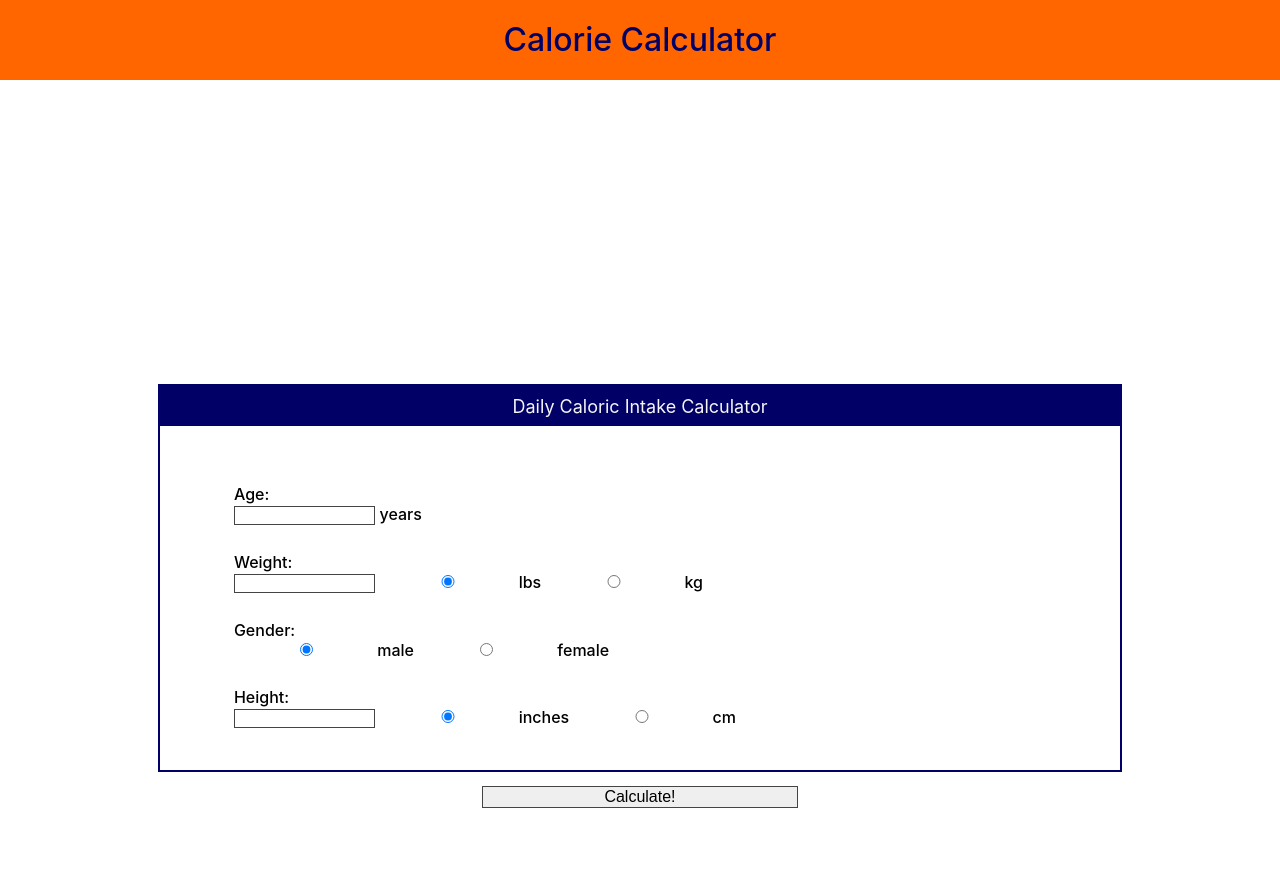
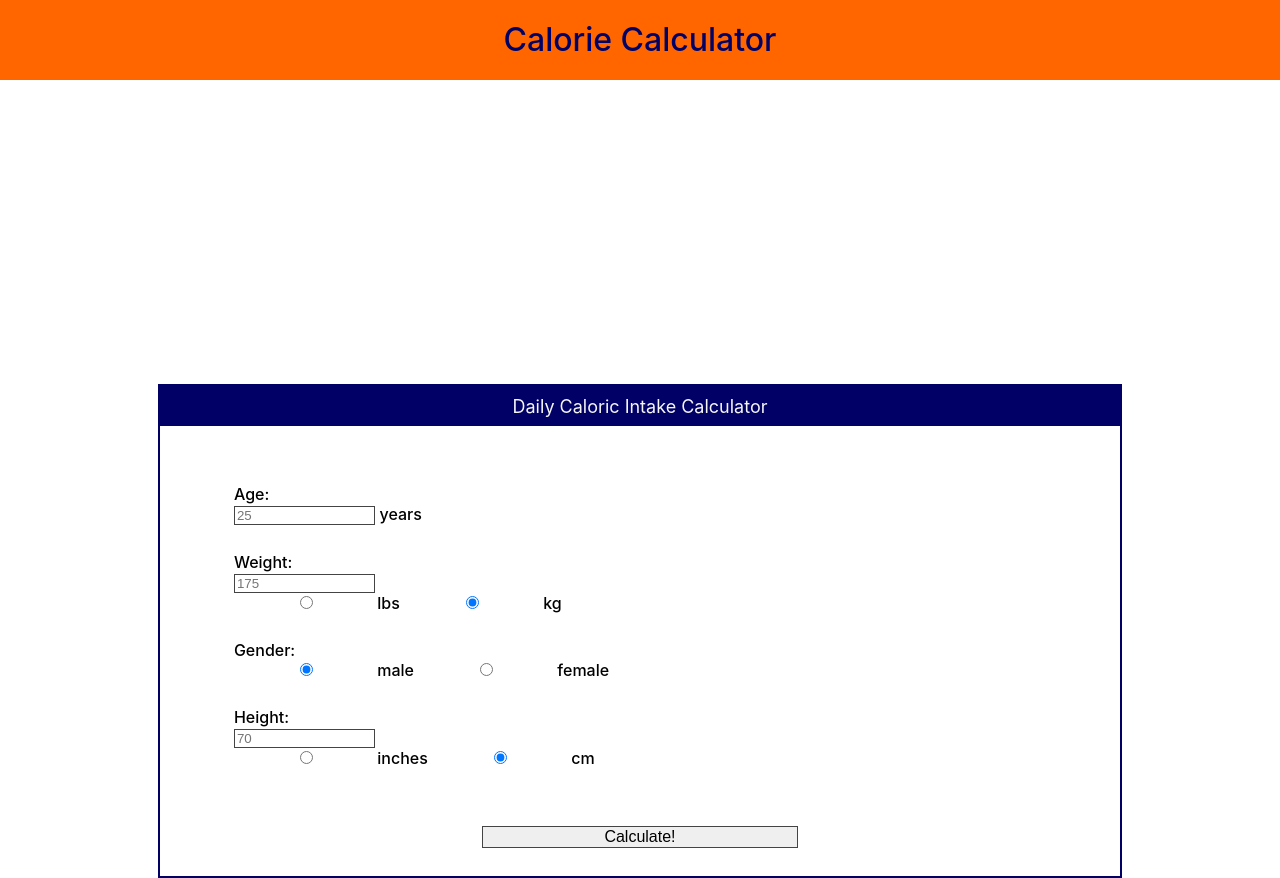
Before and after one commit to Capril1042/CalorieCalculator, a React (Create React App) app in the folder calcalc/: page / in a window 1280 px wide. Before the commit the page ends 836 px from the top, so only its background shows below. Built offline with nearby package versions, Linux system fonts and the light colour scheme.

Commit message:
calculator logic working

```diff
--- a/calcalc/src/components/calculator.js
+++ b/calcalc/src/components/calculator.js
@@ -1,8 +1,75 @@
 import React, { Component } from 'react';
+import Results from './results';
 
 class Calculator extends Component {
+    constructor(props) {
+        super(props);
+        this.state = {
+
+                age: '',
+                weight: '',
+                units: 'kg',
+                gender: 'male',
+                height: '',
+                heightUnits:'cm',
+                newData: false
+
+        };
+
+        this.handleSubmit = this.handleSubmit.bind(this);
+        this.setAge = this.setAge.bind(this);
+        this.setWeight = this.setWeight.bind(this);
+        this.setHeight = this.setHeight.bind(this);
+        this.setGender = this.setGender.bind(this);
+        this.setWeightUnits = this.setWeightUnits.bind(this);
+        this.setHeightUnits = this.setHeightUnits.bind(this);
+    }
+
+
+    handleSubmit(e) {
+        e.preventDefault();
+    this.setState({newData: true})
+
+
+  }
+
+    setAge(e) {
+        e.preventDefault();
+        this.setState({age:e.target.value})
+    }
+
+    setWeight(e) {
+        e.preventDefault();
+        this.setState({weight: e.target.value})
+    }
+
+    setHeight(e) {
+        e.preventDefault();
+        this.setState({height: e.target.value})
+    }
+
+    setGender(e){
+
+        this.setState({gender: e.target.value})
+
+    }
+
+    setWeightUnits(e) {
+
+        this.setState({units:e.target.value})
+
+    }
+
+    setHeightUnits(e) {
+
+        this.setState({heightUnits: e.target.value})
+
+    }
+
     render() {
+            console.log(this.state);
         return(
+            <div>
             <div className="calculator-form">
                 <form onSubmit={this.handleSubmit}>
                     <div className="form-header">
@@ -13,33 +80,61 @@ class Calculator extends Component {
                             <label>
                                 Age:
                                 <br></br>
-                                <input type="number" name="age"/> years
+                                <input
+                                type="number"
+                                name="age"
+                                value={this.state.age}
+                                placeholder="25"
+                                onChange={event => this.setAge(event)}/> years
                             </label>
                         </div>
                         <div className="form-group">
                             <label>
                                 Weight:
                                 <br></br>
-                                <input type="number" name="weight"/>
-                                <input type="radio" name="units" value="lbs"checked/>lbs
-                                <input type="radio" name="units" value="kg"/>kg
+                                <input
+                                type="number"
+                                name="weight"
+                                value={this.state.weight}
+                                placeholder="175"
+                                onChange={event => this.setWeight(event)}/>
+                                <div onChange={event => this.setWeightUnits(event)}>
+                                    <input
+                                    type="radio"
+                                    name="units"
+                                    value="lbs"/>lbs
+                                    <input
+                                    type="radio"
+                                    name="units"
+                                    value="kg"
+                                    defaultChecked/>kg
+                                </div>
                             </label>
                         </div>
                         <div className="form-group">
                             <label>
                                 Gender:
                                 <br></br>
-                                <input type="radio" name="gender" value="male"checked/>male
-                                <input type="radio" name="gender" value="female"/>female
+                                <div onChange={event => this.setGender(event)}>
+                                    <input type="radio" name="gender" value="male" defaultChecked/>male
+                                    <input type="radio" name="gender" value="female"/>female
+                                </div>
                             </label>
                         </div>
                         <div className="form-group">
                             <label>
                                 Height:
                                 <br></br>
-                                <input type="number" name="height"/>
-                                <input type="radio" name="height-units" value="inches"checked/>inches
-                                <input type="radio" name="height-units" value="centimeters"/>cm
+                                <input
+                                type="number"
+                                name="height"
+                                value={this.state.height}
+                                placeholder="70"
+                                onChange={event => this.setHeight(event)}/>
+                                <div onChange={event => this.setHeightUnits(event)}>
+                                    <input type="radio" name="heightUnits" value="inches"/>inches
+                                    <input type="radio" name="heightUnits" value="centimeters"defaultChecked/>cm
+                                </div>
                             </label>
                         </div>
                     </div>
@@ -48,6 +143,12 @@ class Calculator extends Component {
                         </div>
                 </form>
             </div>
+    {
+        this.state.newData === true ?
+            < Results props={this.state}/>
+            :null
+    }
+            </div>
         )
     }
 }
--- /dev/null
+++ b/calcalc/src/components/results.js
@@ -0,0 +1,38 @@
+import React, { Component } from 'react';
+
+class Results extends Component {
+
+    render() {
+    const data = this.props.props;
+    console.log(data)
+    let age= data.age;
+    let weight = data.weight;
+    let height = data.height;
+    let gender = data.gender;
+    let units = data.units;
+    let heightUnits = data.heightUnits;
+    let BMR;
+
+    if (units==="lbs") {
+        weight = weight / 2.205;
+    }
+
+    if (heightUnits ==="inches") {
+        height = height * 2.54;
+    }
+
+    if(gender === "male") {
+        BMR= ((10*weight) + (6.5*height) - (5*age) +5);
+    }else {
+        BMR= ((10*weight) + (6.5*height) - (5*age) -161);
+    }
+        return (
+            <div>
+                Results
+                <p>You Have a BMR of{Math.round(BMR)} </p>
+            </div>
+        )
+    }
+}
+
+export default Results;
--- a/calcalc/src/index.css
+++ b/calcalc/src/index.css
@@ -42,7 +42,7 @@ code {
 .calculator-form {
  border: 2px solid #000066;
  width: 75vw;
- height: 48vh;
+ height: auto;
  margin: auto;
 }
 
```
